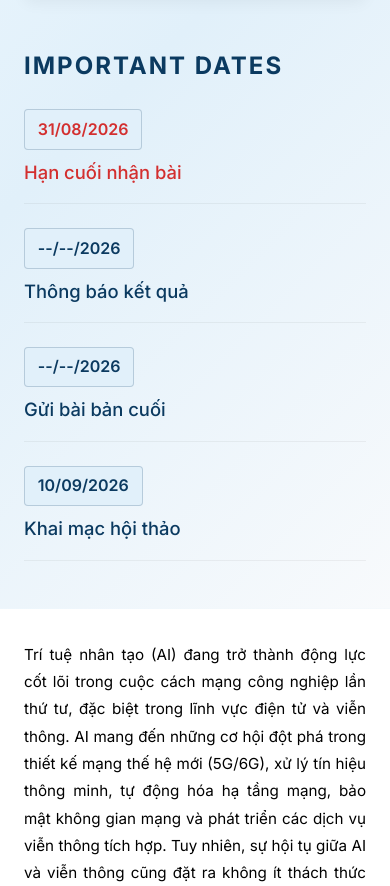
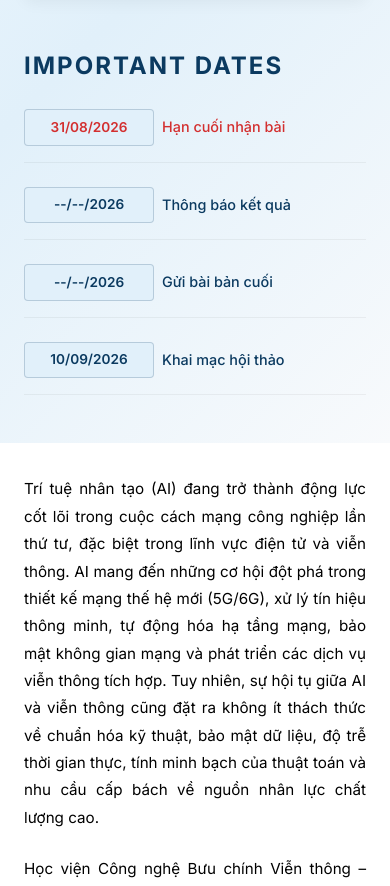
Before and after one commit to VuTienDatz/LandingPage, a Next.js app: page / in a window 390 px wide. Shown: the part 1413-2299 px from the top of the page. Built offline with nearby package versions, Linux system fonts and the light colour scheme.

Commit message:
fix importan dates

```diff
--- a/src/app/page.module.css
+++ b/src/app/page.module.css
@@ -747,19 +747,24 @@
     font-size: 0.65rem;
   }
   .dateRow {
-    flex-direction: column;
-    align-items: flex-start;
+    flex-direction: row;
+    align-items: center;
     gap: 0.5rem;
     border-bottom: 1px solid rgba(0,0,0,0.05);
     padding-bottom: 1rem;
     margin-bottom: 1rem;
   }
   .datePill {
-    width: auto;
-    min-width: auto;
-    max-width: none;
-    font-size: 1rem;
-    padding: 0.4rem 0.8rem;
+    width: 130px;
+    min-width: 130px;
+    max-width: 130px;
+    font-size: 0.85rem;
+    padding: 0.4rem 0.5rem;
+    white-space: nowrap;
+  }
+  .dateLabel {
+    font-size: 0.9rem;
+    line-height: 1.3;
   }
   .footer {
     padding: 3rem 1.5rem;
```
